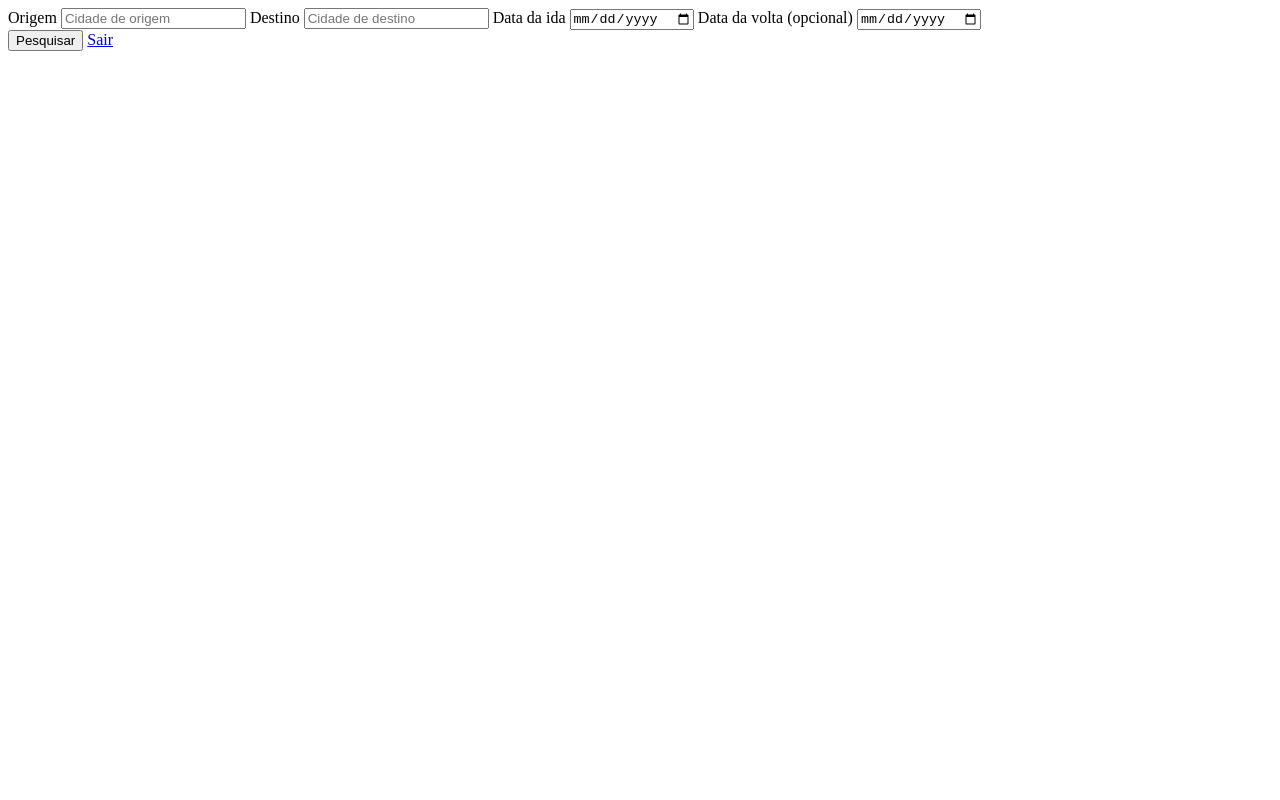
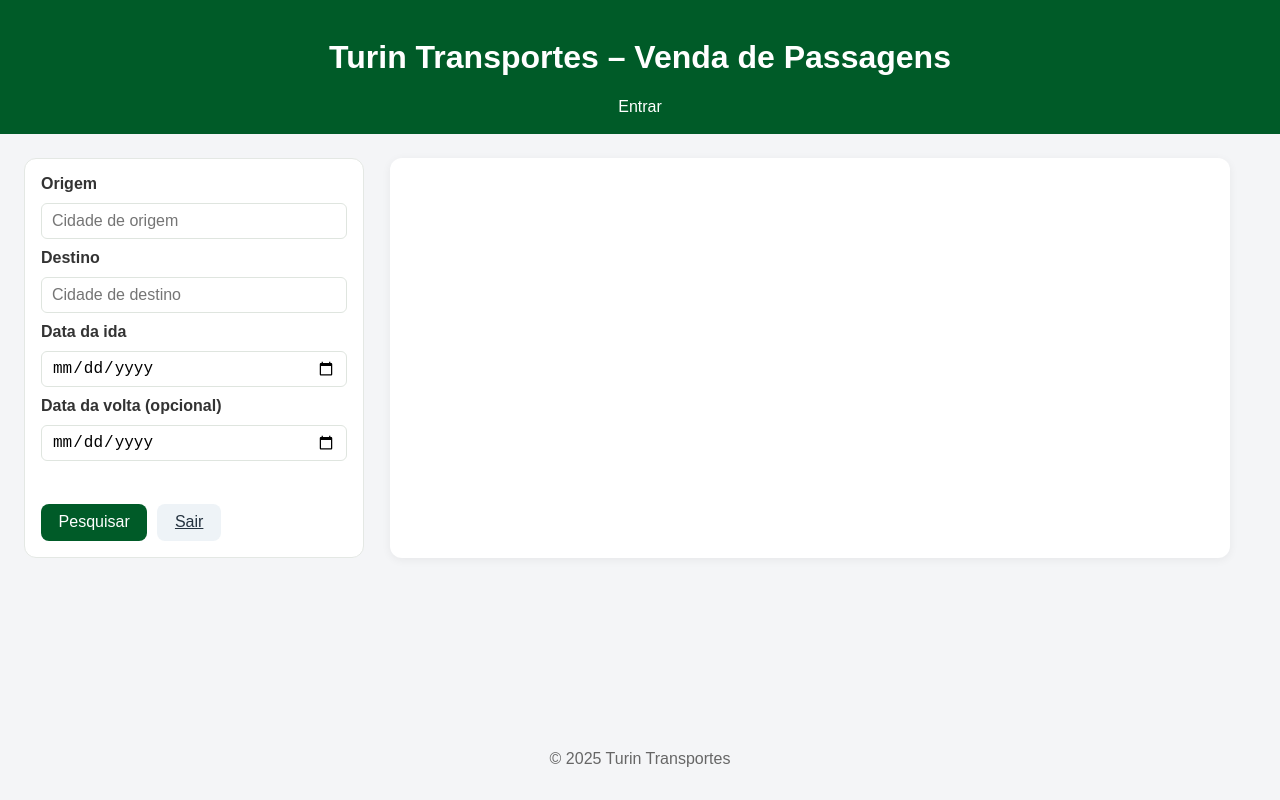
Before and after one commit to brunofpbb/turin-sitevendas, a website: page sitevendas/index.html in a window 1280 px wide. Drawn offline with Linux system fonts and the light colour scheme.

Commit message:
Atualizar o index.html

```diff
--- a/sitevendas/index.html
+++ b/sitevendas/index.html
@@ -1,4 +1,22 @@
+<!DOCTYPE html>
+<html lang="pt-br">
+<head>
+  <meta charset="UTF-8" />
+  <title>Turin Transportes – Venda de Passagens</title>
+  <link rel="stylesheet" href="style.css" />
+  <!-- Sem type="module" para evitar problemas de import -->
+  <script src="seats.js" defer></script>
+  <script src="main.js" defer></script>
+</head>
+<body>
+  <header>
+    <h1>Turin Transportes – Venda de Passagens</h1>
+    <nav id="user-nav"></nav>
+  </header>
+
+  <!-- LAYOUT PRINCIPAL: COLUNA LATERAL (form) + CONTEÚDO (resultados) -->
   <main class="two-cols">
+
     <!-- CARD LATERAL -->
     <aside>
       <form id="search-form" class="search-form">
@@ -23,6 +41,12 @@
       </form>
     </aside>
 
-  <!-- CARD CENTRAL -->
+    <!-- CARD CENTRAL (resultados de pesquisa / viagens) -->
     <section class="content-card" id="content-root"></section>
   </main>
+
+  <footer>
+    <p>&copy; 2025 Turin Transportes</p>
+  </footer>
+</body>
+</html>
```
Lines whose indentation alone changed are shown as unchanged.
